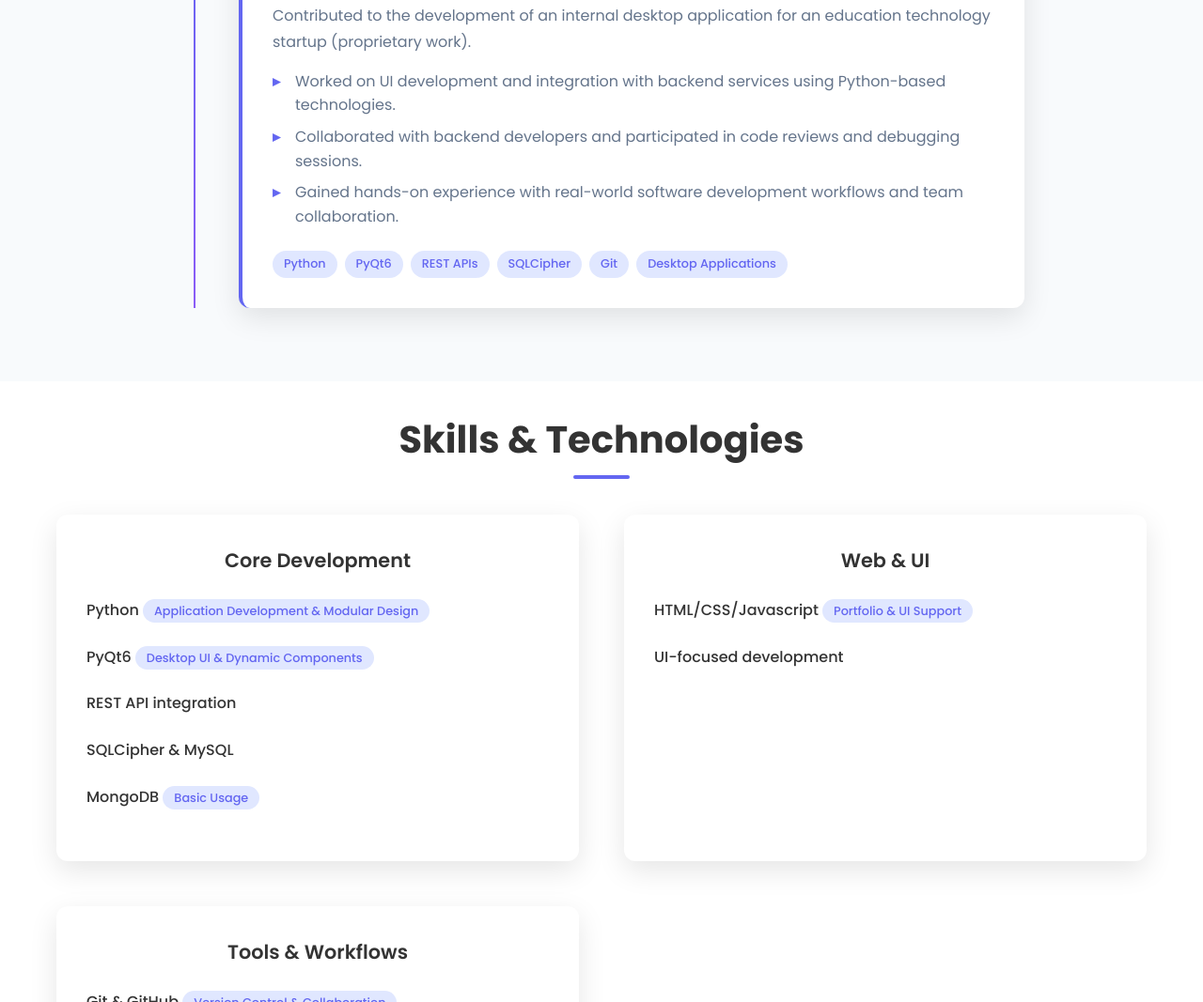
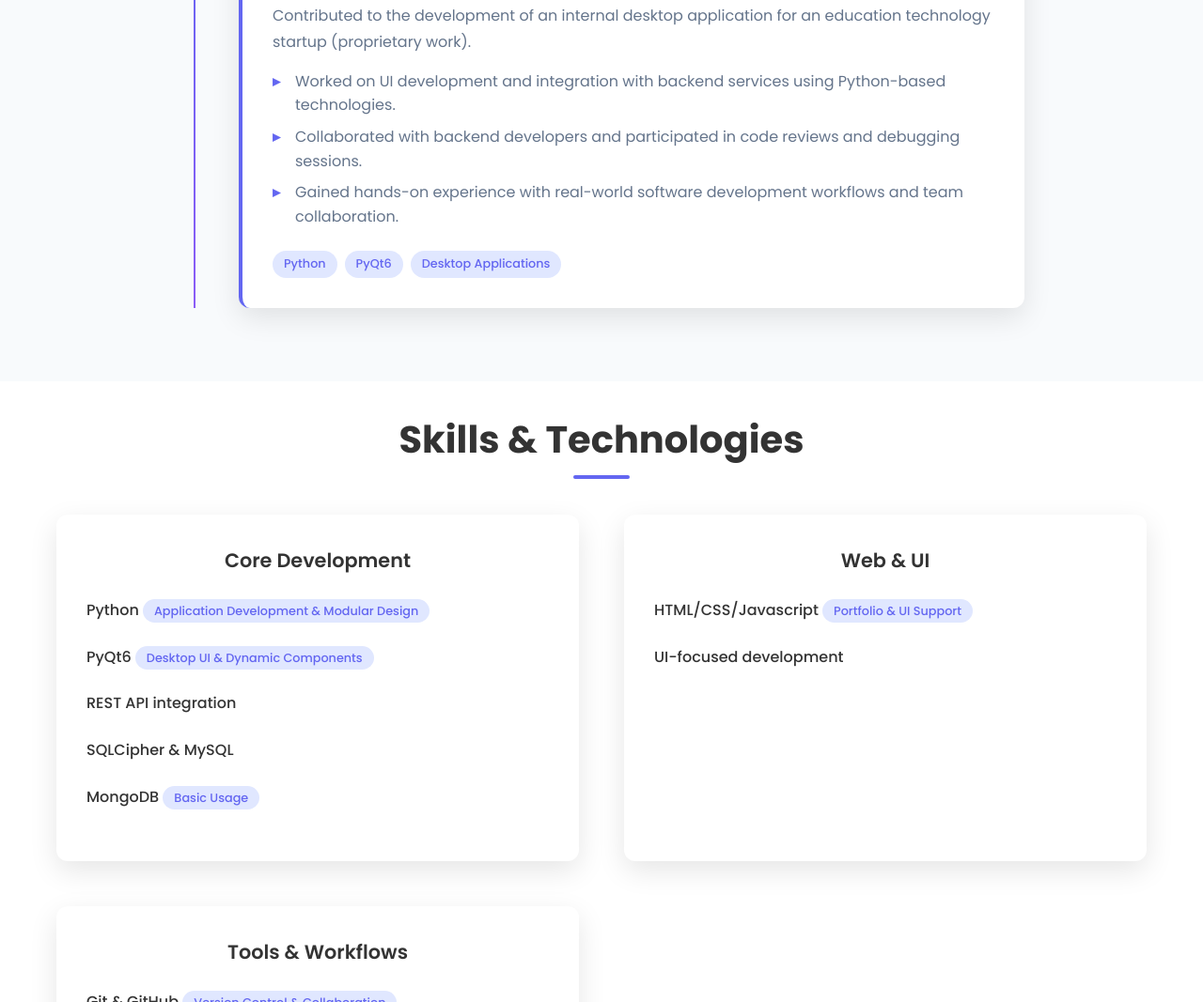
Before and after one commit to Bhavesh-sutar/portfolio-by-bhavesh, a plain HTML site: page index.html in a window 1280 px wide. Shown: the part 2439-3506 px from the top of the page at 94% size. Drawn offline with Linux system fonts and the light colour scheme.

Commit message:
updated tech tags from job technologies section
Updated technology tags from job technologies section.

```diff
--- a/index.html
+++ b/index.html
@@ -251,9 +251,6 @@
                       <div class="job-technologies">
                         <span class="tech-tag">Python</span>
                         <span class="tech-tag">PyQt6</span>
-                        <span class="tech-tag">REST APIs</span>
-                        <span class="tech-tag">SQLCipher</span>
-                        <span class="tech-tag">Git</span>
                         <span class="tech-tag">Desktop Applications</span>
                       </div>
                     </div>
```
